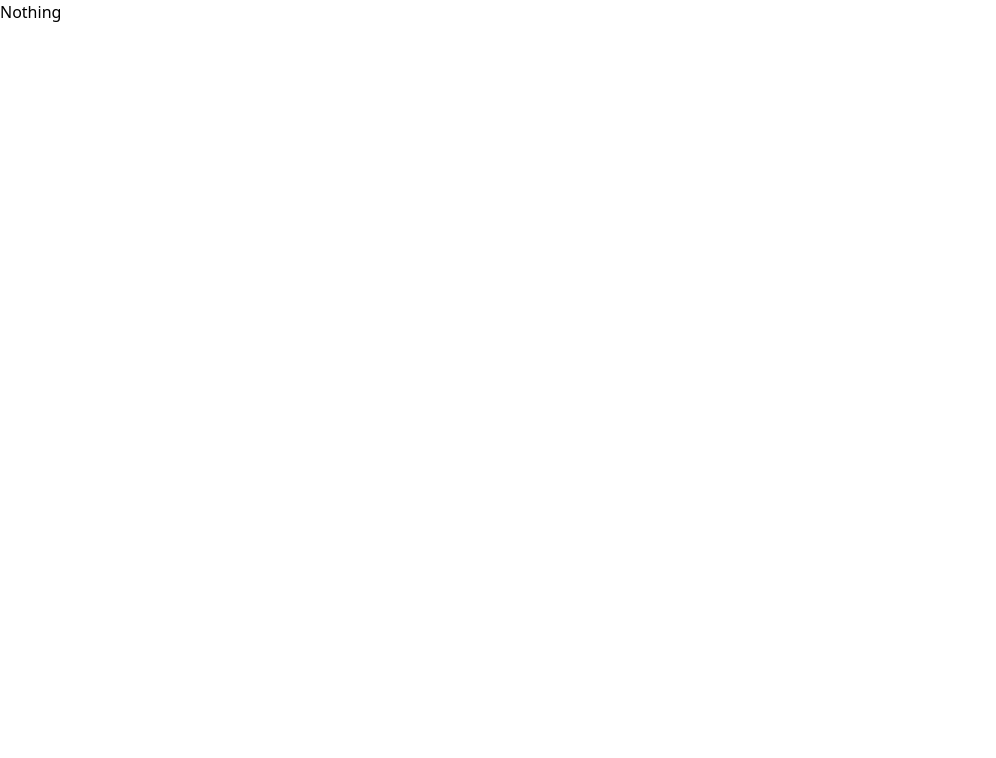
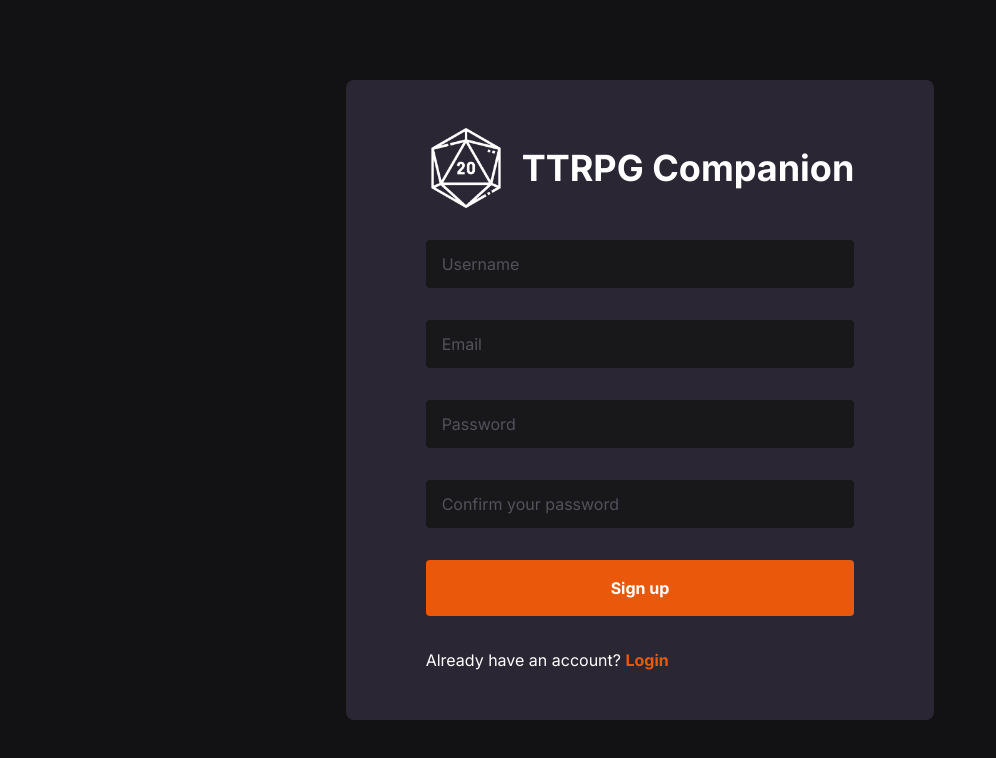
Before and after one commit to mateusflorez/rpg-companion, a React (Vite) app in the folder web/: page /register in a window 1280 px wide. Shown: the top 758 px of the page, without its empty margins (0-996 px from the left). Built offline with nearby package versions, Linux system fonts and the light colour scheme.

Commit message:
🎨 Register page visual

```diff
--- a/web/index.html
+++ b/web/index.html
@@ -1,13 +1,23 @@
 <!DOCTYPE html>
 <html lang="en">
+
 <head>
   <meta charset="UTF-8" />
+  <link rel="preconnect" href="https://fonts.googleapis.com">
+  <link rel="preconnect" href="https://fonts.gstatic.com" crossorigin>
+
   <link rel="icon" type="image/svg+xml" href="/vite.svg" />
   <meta name="viewport" content="width=device-width, initial-scale=1.0" />
-    <title>Vite + React + TS</title>
+
+  <link href="https://fonts.googleapis.com/css2?family=Inter:wght@100;200;300;400;500;600;700&display=swap"
+    rel="stylesheet">
+
+  <title>TTRPG Companion</title>
 </head>
+
 <body>
   <div id="root"></div>
   <script type="module" src="/src/main.tsx"></script>
 </body>
+
 </html>
--- a/web/package.json
+++ b/web/package.json
@@ -12,7 +12,8 @@
     "axios": "^1.2.3",
     "react": "^18.2.0",
     "react-dom": "^18.2.0",
-    "react-router-dom": "^6.7.0"
+    "react-router-dom": "^6.7.0",
+    "react-toastify": "^9.1.1"
   },
   "devDependencies": {
     "@types/react": "^18.0.26",
--- a/web/src/App.tsx
+++ b/web/src/App.tsx
@@ -1,14 +1,16 @@
-import { BrowserRouter, Routes, Route } from 'react-router-dom'
-import { useState } from 'react'
+import { BrowserRouter, Routes, Route, useNavigate } from 'react-router-dom'
 import Register from './pages/Register'
+import Dashboard from './pages/Dashboard'
 
 function App() {
-  const [count, setCount] = useState(0)
+
+
 
   return (
     <BrowserRouter>
       <Routes>
         <Route path="/register" element={<Register />} />
+        <Route path="/" element={<Dashboard />} />
       </Routes>
     </BrowserRouter>
   )
--- /dev/null
+++ b/web/src/pages/Dashboard.tsx
@@ -0,0 +1,8 @@
+
+function Dashboard() {
+    return (
+        <div>Dashboard</div>
+    )
+}
+
+export default Dashboard
--- a/web/src/pages/Register.tsx
+++ b/web/src/pages/Register.tsx
@@ -1,7 +1,32 @@
+import { Link, useNavigate } from "react-router-dom"
+import { ToastContainer, ToastOptions } from "react-toastify"
+import Logo from '../assets/d20.png'
+
 function Register() {
+  const toastOption: ToastOptions = {
+    position: 'bottom-right',
+    autoClose: 5000,
+    pauseOnHover: true,
+    theme: 'dark'
+  }
+
+  const navigate = useNavigate()
+
   return (
-    <div>
-      Nothing
+    <div className="h-screen w-screen flex flex-col justify-center items-center bg-dark">
+      <form className="flex flex-col gap-8 rounded-lg bg-cloudy py-12 px-20">
+        <div className="flex justify-center items-center gap-4">
+          <img src={Logo} className='h-20' />
+          <h1 className="text-white font-bold text-4xl">TTRPG Companion</h1>
+        </div>
+        <input type="text" placeholder="Username" name="username" className="placeholder:text-zinc-600 text-white bg-zinc-900 p-4 rounded w-full h-12 focus:outline-none focus:bg-zinc-600 transition" />
+        <input type="text" placeholder="Email" name="email" className="placeholder:text-zinc-600 text-white bg-zinc-900 p-4 rounded w-full h-12 focus:outline-none focus:bg-zinc-600 transition" />
+        <input type="text" placeholder="Password" name="password" className="placeholder:text-zinc-600 text-white bg-zinc-900 p-4 rounded w-full h-12 focus:outline-none focus:bg-zinc-600 transition" />
+        <input type="text" placeholder="Confirm your password" name="confirmPassword" className="placeholder:text-zinc-600 text-white bg-zinc-900 p-4 rounded w-full h-12 focus:outline-none focus:bg-zinc-600 transition" />
+        <button type="submit" className="bg-orange-600 rounded font-bold text-white py-4 px-8 border-none cursor-pointer transition hover:bg-orange-900">Sign up</button>
+        <span className="text-white">Already have an account? <Link to="/login" className="text-orange-600 font-bold no-underline">Login</Link></span>
+      </form>
+      <ToastContainer></ToastContainer>
     </div>
   )
 }
--- a/web/tailwind.config.cjs
+++ b/web/tailwind.config.cjs
@@ -4,7 +4,15 @@ module.exports = {
     './src/**/*.tsx'
   ],
   theme: {
-    extend: {},
+    fontFamily: {
+      sans: ['Inter', 'sans-serif']
+    },
+    extend: {
+      colors: {
+        dark: '#121214',
+        cloudy: '#2A2634'
+      }
+    },
   },
   plugins: [],
 }
```
Also changed, not shown: web/src/assets/d20.png (added), 1 other file (tests, documents, lock files or other folders). Lines whose indentation alone changed are shown as unchanged.
